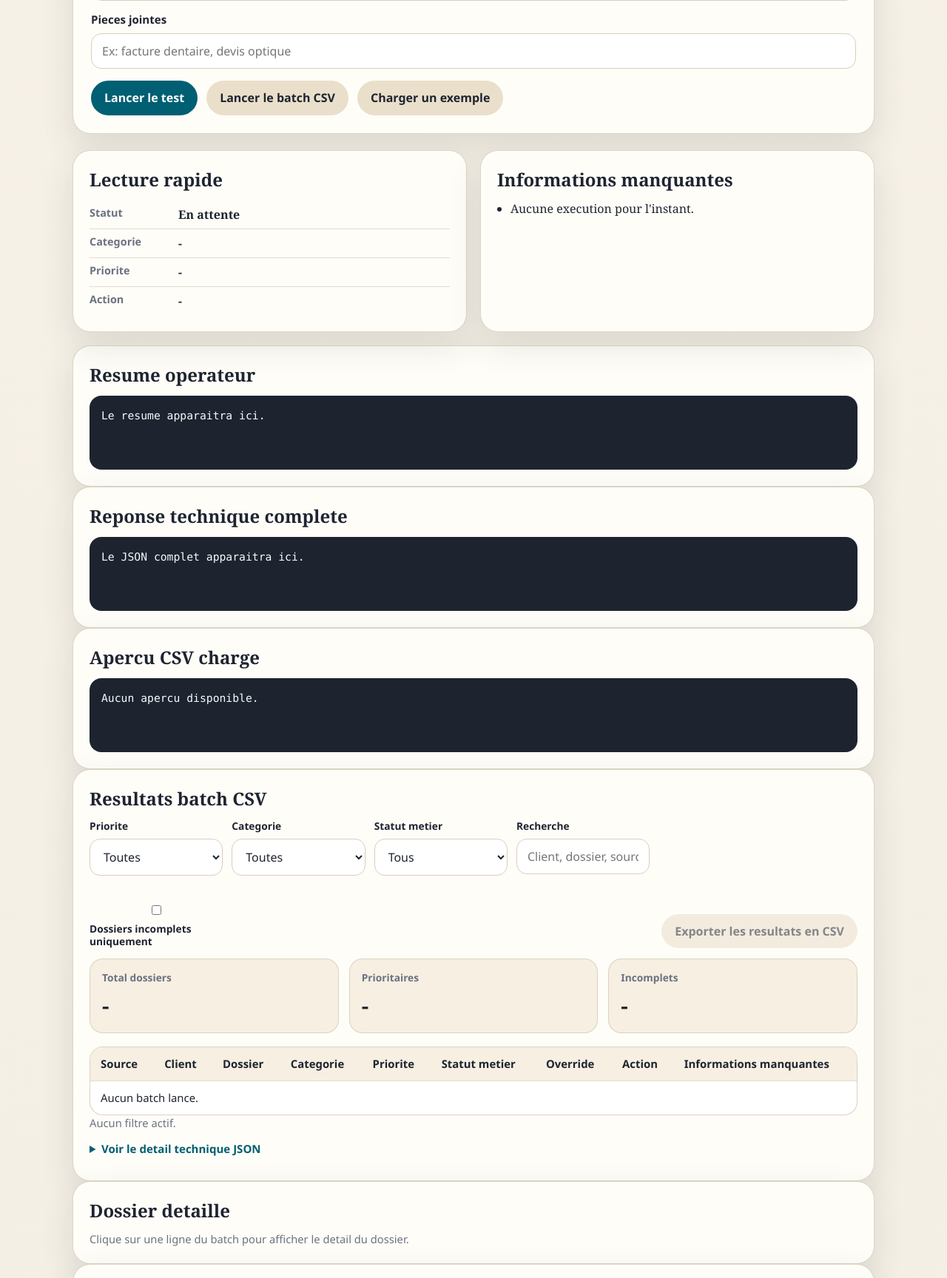
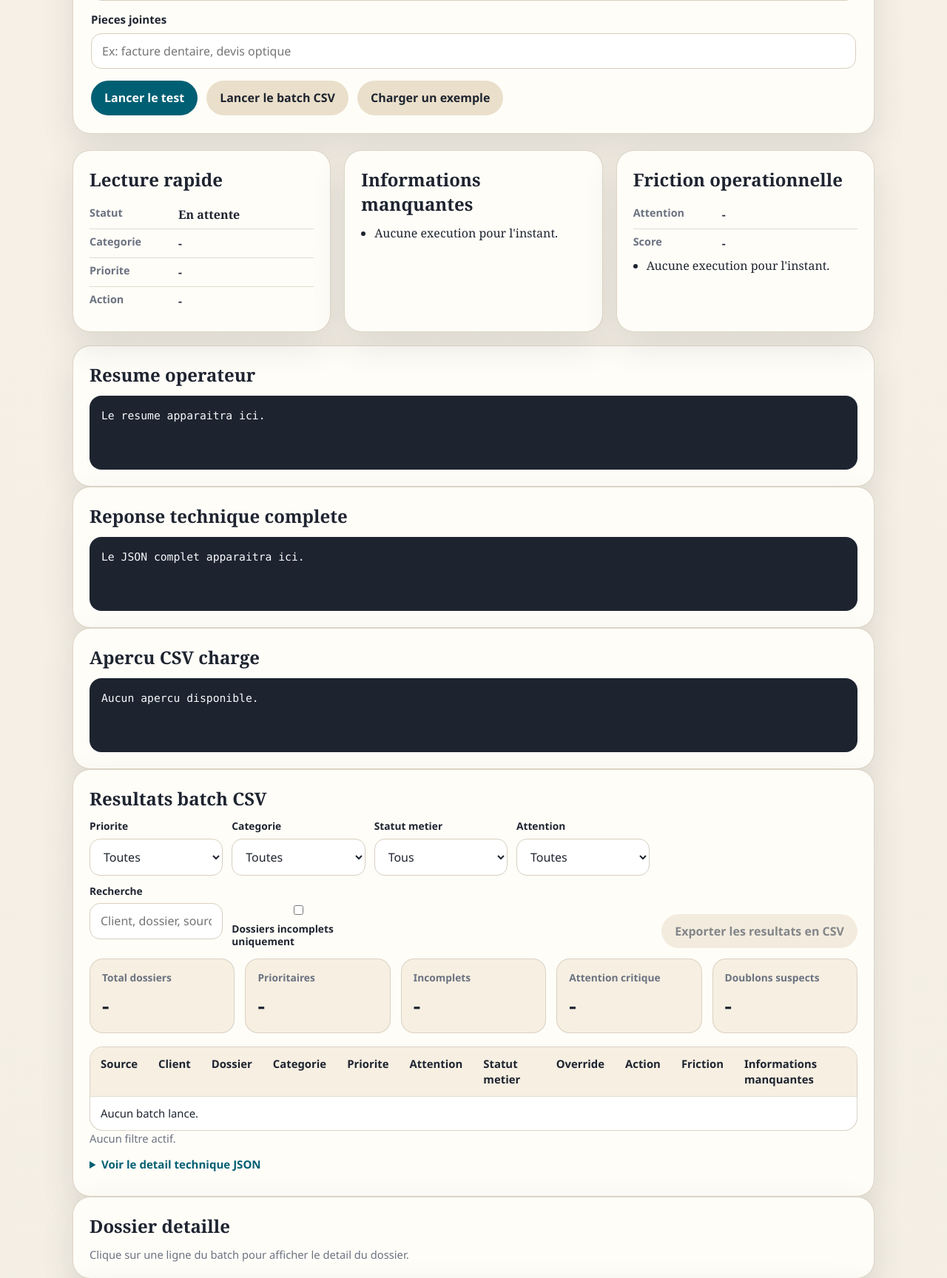
Before and after one commit to christopherfordant/projet_automatisations, a FastAPI app: page / in a window 1280 px wide. Shown: the part 2195-3923 px from the top of the page at 74% size. Run offline with FastAPI, Linux system fonts and the light colour scheme.

Commit message:
Add friction scoring and duplicate batch detection

```diff
--- a/src/app/ui/static/app.css
+++ b/src/app/ui/static/app.css
@@ -534,6 +534,21 @@ button:disabled {
     color: #0f4c5c;
 }
 
+.badge.attention-critical {
+    background: #f7d8d2;
+    color: #8a1c1c;
+}
+
+.badge.attention-elevated {
+    background: #fff0cc;
+    color: #9a5b00;
+}
+
+.badge.attention-standard {
+    background: #e1f1ea;
+    color: #17624d;
+}
+
 .batch-details {
     margin-top: 16px;
 }
--- a/src/app/ui/static/app.js
+++ b/src/app/ui/static/app.js
@@ -9,7 +9,9 @@ const carrierDocumentsList = document.getElementById("carrier-documents-list");
 const carrierRulesList = document.getElementById("carrier-rules-list");
 const fillExample = document.getElementById("fill-example");
 const summary = document.getElementById("summary");
+const attentionSummary = document.getElementById("attention-summary");
 const missingList = document.getElementById("missing-list");
+const frictionList = document.getElementById("friction-list");
 const operatorSummary = document.getElementById("operator-summary");
 const rawOutput = document.getElementById("raw-output");
 const batchOutput = document.getElementById("batch-output");
@@ -20,6 +22,7 @@ const exportBatchButton = document.getElementById("export-batch");
 const filterPriority = document.getElementById("filter-priority");
 const filterCategory = document.getElementById("filter-category");
 const filterStatus = document.getElementById("filter-status");
+const filterAttention = document.getElementById("filter-attention");
 const filterSearch = document.getElementById("filter-search");
 const filterMissingOnly = document.getElementById("filter-missing-only");
 const batchFilterStatus = document.getElementById("batch-filter-status");
@@ -181,6 +184,7 @@ exportBatchButton.addEventListener("click", exportBatchResults);
 filterPriority.addEventListener("change", applyBatchFilters);
 filterCategory.addEventListener("change", applyBatchFilters);
 filterStatus.addEventListener("change", applyBatchFilters);
+filterAttention.addEventListener("change", applyBatchFilters);
 filterSearch.addEventListener("input", applyBatchFilters);
 filterMissingOnly.addEventListener("change", applyBatchFilters);
 batchTableBody.addEventListener("change", handleStatusOverrideChange);
@@ -212,6 +216,11 @@ form.addEventListener("submit", async (event) => {
         priority: "-",
         action: "-",
     });
+    renderAttention({
+        level: "-",
+        score: "-",
+        flags: ["Analyse en cours..."],
+    });
     missingList.innerHTML = "<li>Analyse en cours...</li>";
     operatorSummary.textContent = "Chargement...";
     rawOutput.textContent = "Chargement...";
@@ -237,6 +246,11 @@ form.addEventListener("submit", async (event) => {
             priority: data.priority_label,
             action: data.recommended_next_action_label,
         });
+        renderAttention({
+            level: data.attention_level_label,
+            score: data.attention_score,
+            flags: data.friction_flag_labels,
+        });
         renderMissing(data.missing_information_labels);
         operatorSummary.textContent = data.operator_summary;
         rawOutput.textContent = JSON.stringify(data, null, 2);
@@ -246,6 +260,11 @@ form.addEventListener("submit", async (event) => {
             category: "-",
             priority: "-",
             action: "-",
+        });
+        renderAttention({
+            level: "-",
+            score: "-",
+            flags: ["La requete a echoue."],
         });
         missingList.innerHTML = "<li>La requete a echoue.</li>";
         operatorSummary.textContent = "Verifier que l'API tourne et que le provider choisi est disponible.";
@@ -578,6 +597,9 @@ function exportBatchResults() {
         "category_label",
         "priority",
         "priority_label",
+        "attention_score",
+        "attention_level",
+        "attention_level_label",
         "business_status",
         "business_status_label",
         "manual_business_status",
@@ -586,6 +608,10 @@ function exportBatchResults() {
         "recommended_next_action_label",
         "missing_information",
         "missing_information_labels",
+        "friction_flags",
+        "friction_flag_labels",
+        "duplicate_suspected",
+        "duplicate_cluster_size",
         "documents_received",
         "operator_summary",
         "ai_provider",
@@ -605,6 +631,9 @@ function exportBatchResults() {
             item.category_label || "",
             item.priority || "",
             item.priority_label || "",
+            item.attention_score || "",
+            item.attention_level || "",
+            item.attention_level_label || "",
             item.business_status || "",
             item.business_status_label || "",
             item.manual_business_status || "",
@@ -613,6 +642,10 @@ function exportBatchResults() {
             item.recommended_next_action_label || "",
             (item.missing_information || []).join(" | "),
             (item.missing_information_labels || []).join(" | "),
+            (item.friction_flags || []).join(" | "),
+            (item.friction_flag_labels || []).join(" | "),
+            item.duplicate_suspected ? "yes" : "no",
+            item.duplicate_cluster_size || "",
             (item.documents_received || []).join(" | "),
             item.operator_summary || "",
             item.ai_provider || "",
@@ -659,12 +692,20 @@ function renderBatchSummary(summaryData) {
             <span>Incomplets</span>
             <strong>${escapeHtml(summaryData.missing_information_cases)}</strong>
         </div>
+        <div class="metric">
+            <span>Attention critique</span>
+            <strong>${escapeHtml(summaryData.critical_attention)}</strong>
+        </div>
+        <div class="metric">
+            <span>Doublons suspects</span>
+            <strong>${escapeHtml(summaryData.duplicate_suspicions)}</strong>
+        </div>
     `;
 }
 
 function renderBatchTable(items) {
     if (!items || items.length === 0) {
-        batchTableBody.innerHTML = '<tr><td colspan="9">Aucun resultat disponible.</td></tr>';
+        batchTableBody.innerHTML = '<tr><td colspan="11">Aucun resultat disponible.</td></tr>';
         return;
     }
 
@@ -678,12 +719,16 @@ function renderBatchTable(items) {
             const shownStatusValue = override?.value || item.business_status;
             const shownStatusLabel = override?.label || item.business_status_label;
             const carrierProfile = CARRIER_PROFILES[resolveCarrierProfile(item.carrier_profile)];
+            const friction = item.friction_flag_labels.length
+                ? item.friction_flag_labels.join(", ")
+                : "Aucune";
 
             return `
                 <tr
                     data-priority="${escapeHtml(item.priority)}"
                     data-category="${escapeHtml(item.category_label)}"
                     data-status="${escapeHtml(shownStatusLabel)}"
+                    data-attention="${escapeHtml(item.attention_level)}"
                     data-missing="${item.missing_information_labels.length > 0 ? "yes" : "no"}"
                     data-item-key="${escapeHtml(itemKey)}"
                     data-search="${escapeHtml(
@@ -693,6 +738,8 @@ function renderBatchTable(items) {
                             item.customer_id || "",
                             item.contract_id || "",
                             item.category_label || "",
+                            item.attention_level_label || "",
+                            friction,
                             shownStatusLabel || "",
                             item.recommended_next_action_label || "",
                         ].join(" ").toLowerCase(),
@@ -703,6 +750,7 @@ function renderBatchTable(items) {
                     <td>${escapeHtml(item.contract_id || "-")}</td>
                     <td>${escapeHtml(item.category_label)}</td>
                     <td><span class="badge ${escapeHtml(item.priority)}">${escapeHtml(item.priority_label)}</span></td>
+                    <td><span class="badge attention-${escapeHtml(item.attention_level)}">${escapeHtml(item.attention_level_label)} (${escapeHtml(item.attention_score)})</span></td>
                     <td><span class="badge ${escapeHtml(shownStatusValue)}">${escapeHtml(shownStatusLabel)}</span></td>
                     <td>
                         <select class="status-select" data-item-key="${escapeHtml(itemKey)}">
@@ -710,6 +758,7 @@ function renderBatchTable(items) {
                         </select>
                     </td>
                     <td>${escapeHtml(item.recommended_next_action_label)}</td>
+                    <td>${escapeHtml(friction)}</td>
                     <td>${escapeHtml(missing)}</td>
                 </tr>
             `;
@@ -739,6 +788,7 @@ function resetBatchVisuals(status = "-") {
     filterPriority.value = "";
     filterCategory.innerHTML = '<option value="">Toutes</option>';
     filterStatus.innerHTML = '<option value="">Tous</option>';
+    filterAttention.value = "";
     filterSearch.value = "";
     filterMissingOnly.checked = false;
     batchFilterStatus.textContent = "Aucun filtre actif.";
@@ -755,8 +805,16 @@ function resetBatchVisuals(status = "-") {
             <span>Incomplets</span>
             <strong>${escapeHtml(status)}</strong>
         </div>
+        <div class="metric">
+            <span>Attention critique</span>
+            <strong>${escapeHtml(status)}</strong>
+        </div>
+        <div class="metric">
+            <span>Doublons suspects</span>
+            <strong>${escapeHtml(status)}</strong>
+        </div>
     `;
-    batchTableBody.innerHTML = '<tr><td colspan="9">Aucun batch lance.</td></tr>';
+    batchTableBody.innerHTML = '<tr><td colspan="11">Aucun batch lance.</td></tr>';
     caseDetail.innerHTML = '<p class="csv-status">Clique sur une ligne du batch pour afficher le detail du dossier.</p>';
 }
 
@@ -792,6 +850,7 @@ function applyBatchFilters() {
     const selectedPriority = filterPriority.value;
     const selectedCategory = filterCategory.value;
     const selectedStatus = filterStatus.value;
+    const selectedAttention = filterAttention.value;
     const searchTerm = filterSearch.value.trim().toLowerCase();
     const missingOnly = filterMissingOnly.checked;
     let visibleCount = 0;
@@ -800,10 +859,16 @@ function applyBatchFilters() {
         const matchesPriority = !selectedPriority || row.dataset.priority === selectedPriority;
         const matchesCategory = !selectedCategory || row.dataset.category === selectedCategory;
         const matchesStatus = !selectedStatus || row.dataset.status === selectedStatus;
+        const matchesAttention = !selectedAttention || row.dataset.attention === selectedAttention;
         const matchesMissing = !missingOnly || row.dataset.missing === "yes";
         const matchesSearch = !searchTerm || row.dataset.search.includes(searchTerm);
         const isVisible =
-            matchesPriority && matchesCategory && matchesStatus && matchesMissing && matchesSearch;
+            matchesPriority &&
+            matchesCategory &&
+            matchesStatus &&
+            matchesAttention &&
+            matchesMissing &&
+            matchesSearch;
 
         row.classList.toggle("batch-row-hidden", !isVisible);
         if (isVisible) {
@@ -922,6 +987,12 @@ function renderCaseDetail(item) {
     const missing = item.missing_information_labels?.length
         ? item.missing_information_labels.join(", ")
         : "Aucune";
+    const friction = item.friction_flag_labels?.length
+        ? item.friction_flag_labels.join(", ")
+        : "Aucune";
+    const duplicateInfo = item.duplicate_suspected
+        ? `Oui (${item.duplicate_cluster_size} dossier(s) proches dans le batch)`
+        : "Non";
 
     caseDetail.innerHTML = `
         <div class="case-detail-grid">
@@ -950,6 +1021,10 @@ function renderCaseDetail(item) {
                 <strong><span class="badge ${escapeHtml(item.priority)}">${escapeHtml(item.priority_label)}</span></strong>
             </div>
             <div class="case-detail-item">
+                <span>Attention</span>
+                <strong><span class="badge attention-${escapeHtml(item.attention_level)}">${escapeHtml(item.attention_level_label)} (${escapeHtml(item.attention_score)})</span></strong>
+            </div>
+            <div class="case-detail-item">
                 <span>Statut effectif</span>
                 <strong><span class="badge ${escapeHtml(shownStatusValue)}">${escapeHtml(shownStatusLabel)}</span></strong>
             </div>
@@ -960,6 +1035,14 @@ function renderCaseDetail(item) {
             <div class="case-detail-item">
                 <span>Informations manquantes</span>
                 <strong>${escapeHtml(missing)}</strong>
+            </div>
+            <div class="case-detail-item">
+                <span>Friction detectee</span>
+                <strong>${escapeHtml(friction)}</strong>
+            </div>
+            <div class="case-detail-item">
+                <span>Doublon suspect</span>
+                <strong>${escapeHtml(duplicateInfo)}</strong>
             </div>
         </div>
         <div>
@@ -975,6 +1058,20 @@ function renderCaseDetail(item) {
             <pre class="output">${escapeHtml(item.claim_text || "Texte non disponible.")}</pre>
         </div>
     `;
+}
+
+function renderAttention({ level, score, flags }) {
+    attentionSummary.innerHTML = `
+        <div><dt>Attention</dt><dd>${escapeHtml(level)}</dd></div>
+        <div><dt>Score</dt><dd>${escapeHtml(score)}</dd></div>
+    `;
+
+    if (!flags || flags.length === 0) {
+        frictionList.innerHTML = "<li>Aucun point de friction detecte.</li>";
+        return;
+    }
+
+    frictionList.innerHTML = flags.map((item) => `<li>${escapeHtml(item)}</li>`).join("");
 }
 
 function getCurrentCarrierProfile() {
--- a/src/app/ui/templates/index.html
+++ b/src/app/ui/templates/index.html
@@ -220,6 +220,17 @@
                     <li>Aucune execution pour l'instant.</li>
                 </ul>
             </article>
+
+            <article class="card">
+                <h2>Friction operationnelle</h2>
+                <dl id="attention-summary" class="summary">
+                    <div><dt>Attention</dt><dd>-</dd></div>
+                    <div><dt>Score</dt><dd>-</dd></div>
+                </dl>
+                <ul id="friction-list" class="list">
+                    <li>Aucune execution pour l'instant.</li>
+                </ul>
+            </article>
         </section>
 
         <section class="card">
@@ -263,6 +274,15 @@
                         </select>
                     </label>
                     <label>
+                        Attention
+                        <select id="filter-attention">
+                            <option value="">Toutes</option>
+                            <option value="critical">Critique</option>
+                            <option value="elevated">Elevee</option>
+                            <option value="standard">Standard</option>
+                        </select>
+                    </label>
+                    <label>
                         Recherche
                         <input type="text" id="filter-search" placeholder="Client, dossier, source">
                     </label>
@@ -288,6 +308,14 @@
                     <span>Incomplets</span>
                     <strong>-</strong>
                 </div>
+                <div class="metric">
+                    <span>Attention critique</span>
+                    <strong>-</strong>
+                </div>
+                <div class="metric">
+                    <span>Doublons suspects</span>
+                    <strong>-</strong>
+                </div>
             </div>
             <div class="table-wrap">
                 <table class="batch-table">
@@ -298,15 +326,17 @@
                             <th>Dossier</th>
                             <th>Categorie</th>
                             <th>Priorite</th>
+                            <th>Attention</th>
                             <th>Statut metier</th>
                             <th>Override</th>
                             <th>Action</th>
+                            <th>Friction</th>
                             <th>Informations manquantes</th>
                         </tr>
                     </thead>
                     <tbody id="batch-table-body">
                         <tr>
-                            <td colspan="9">Aucun batch lance.</td>
+                            <td colspan="11">Aucun batch lance.</td>
                         </tr>
                     </tbody>
                 </table>
```
Also changed, not shown: src/app/services/automation_service.py (+125 -0 lines), tests/test_automation_service.py (added, +60 -0 lines).
